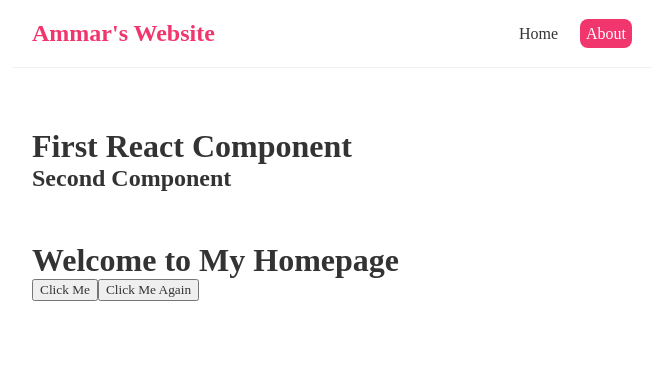
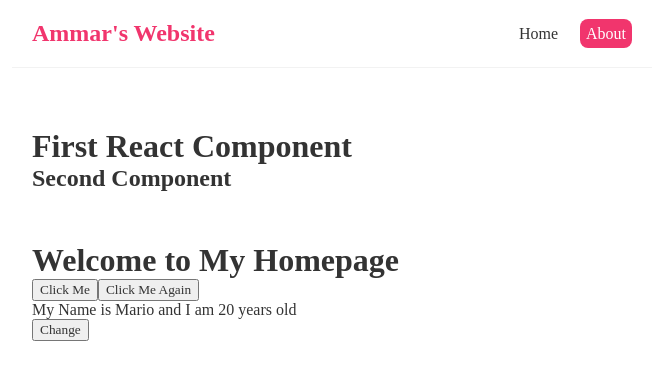
Before and after one commit to ammarlodhi255/enterprise_development, a React (Create React App) app in the folder react_app/: page / in a window 1280 px wide. Shown: the top 380 px of the page, without its empty margins (308-971 px from the left). Built offline with nearby package versions, Linux system fonts and the light colour scheme.

Commit message:
use useState as hook function to make variables reactive

```diff
--- a/react_app/src/Home.js
+++ b/react_app/src/Home.js
@@ -1,3 +1,5 @@
+import { useState } from 'react';
+
 const Home = () => {
 
     const handleClick = (e) => {
@@ -8,13 +10,21 @@ const Home = () => {
         console.log(`Hello ${name}, handleClickWithArgument Fired!!`);
     }
 
-    const name = "Ammar";
+    const [name, setName] = useState('Mario');
+    const [age, setAge] = useState(20);
+
+    const handleChange = (e) => {
+        setName("Luigi");
+        setAge(30);
+    }
 
     return (
         <div className="home">
             <h1>Welcome to My Homepage</h1>
             <button onClick={handleClick}>Click Me</button>
-            <button onClick={(e) => handleClickWithArgument(name, e)}>Click Me Again</button>
+            <button onClick={(e) => handleClickWithArgument('Ammar', e)}>Click Me Again</button>
+            <p>My Name is {name} and I am {age} years old</p>
+            <button onClick={handleChange}>Change</button>
         </div>
     );
 }
```
